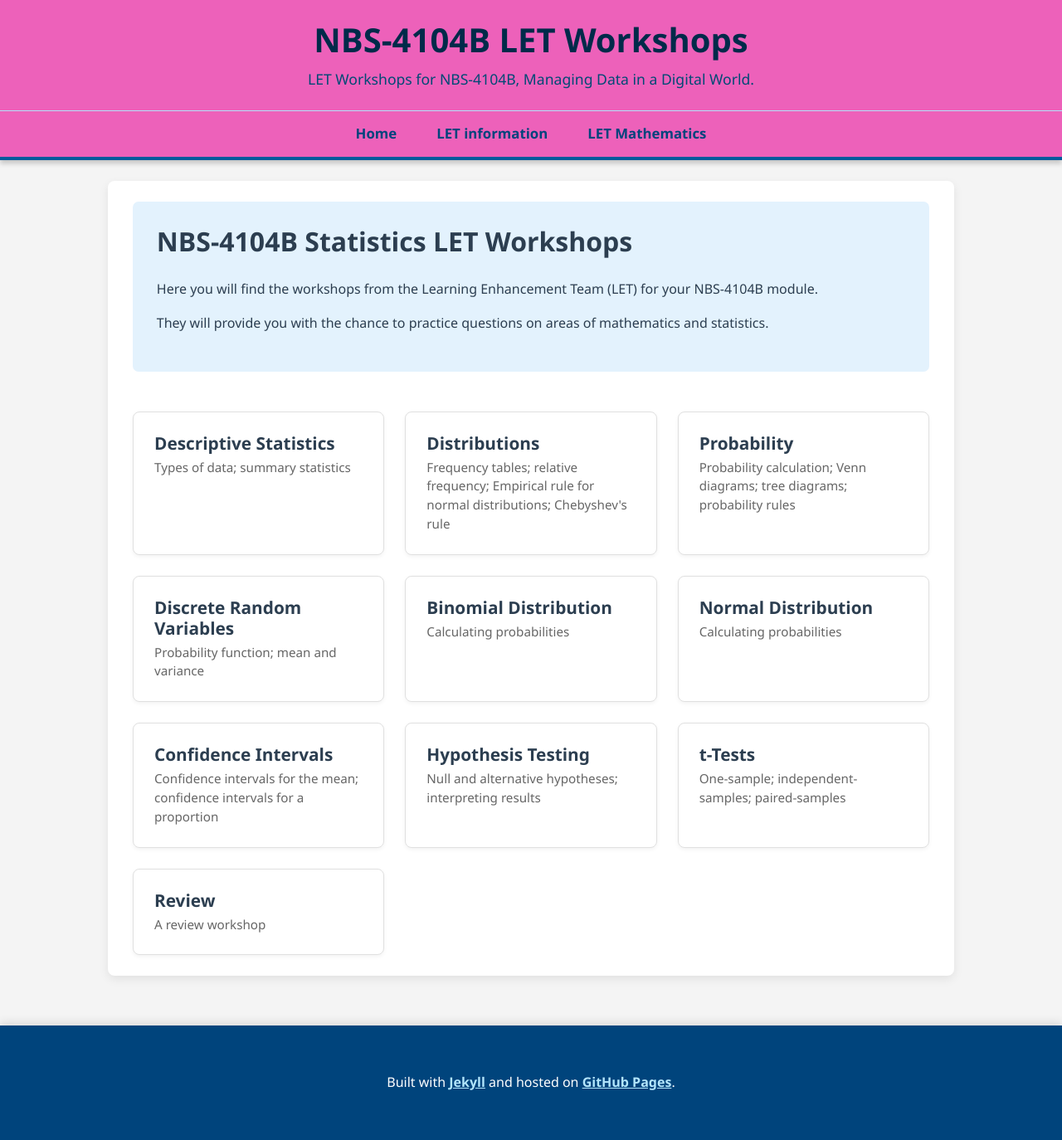
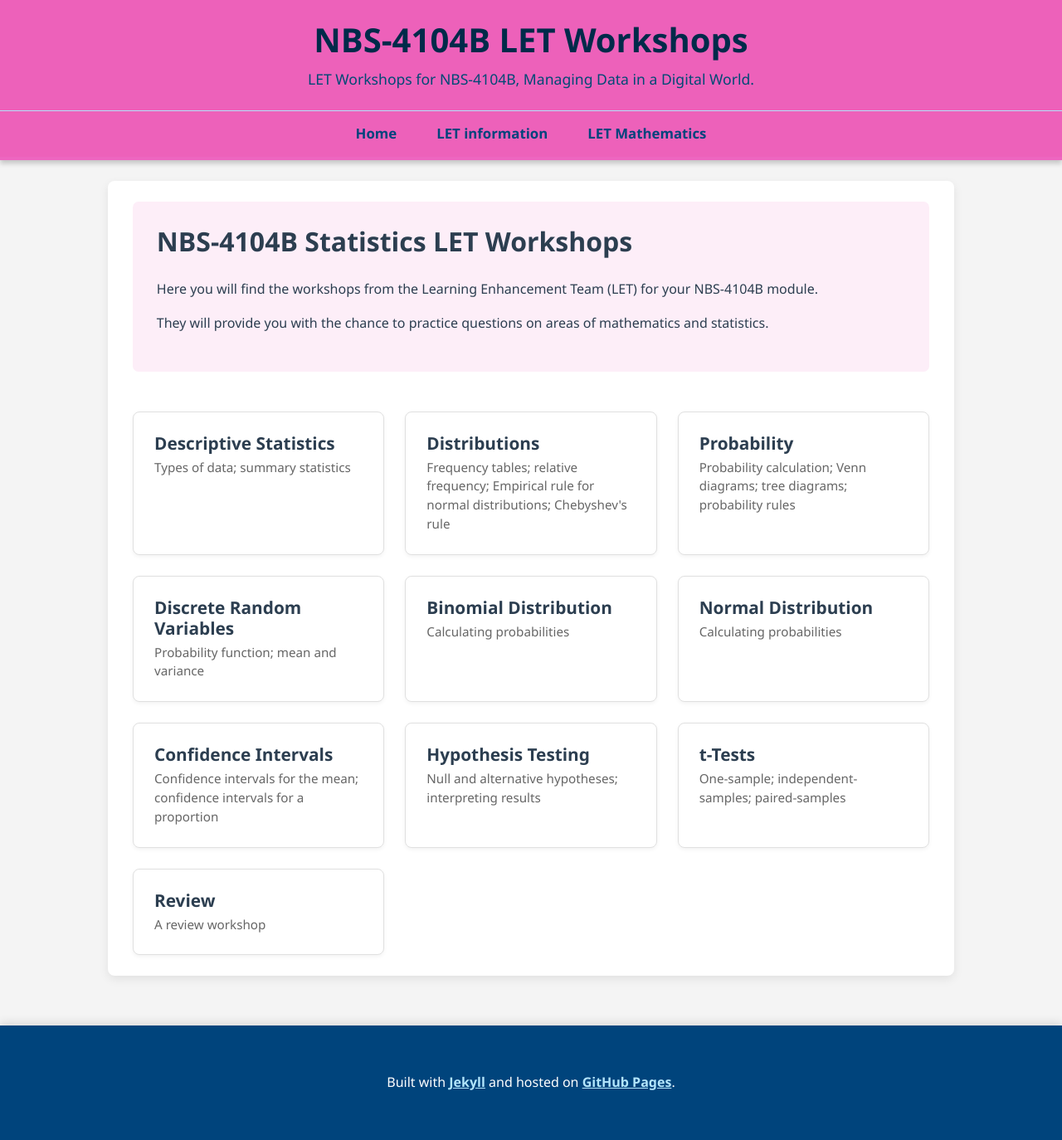
Before and after one commit to probe973/nbs-4104b, a Jekyll site: the page built from index.md, in a window 1280 px wide. Shown: the whole page at 83% size. Built offline with Jekyll 4.4.1, drawn with Linux system fonts in a browser that asks for light colours.

Commit message:
Update style.css

```diff
--- a/assets/css/style.css
+++ b/assets/css/style.css
@@ -72,7 +72,7 @@ nav {
     background-color: #ED61BA;
     box-shadow: 0 4px 6px rgba(0,0,0,0.2);
     padding: 0;
-    border-bottom: 4px solid #005A9C; /* A solid line to separate header area from content */
+    border-bottom: 4px solid #ed66c0; /* A solid line to separate header area from content */
 }
 
 nav ul {
@@ -133,7 +133,7 @@ main {
 }
 
 .instructions {
-    background-color: #e3f2fd;
+    background-color: #fdeef8;
     color: #2c3e50;
 }
 
```
